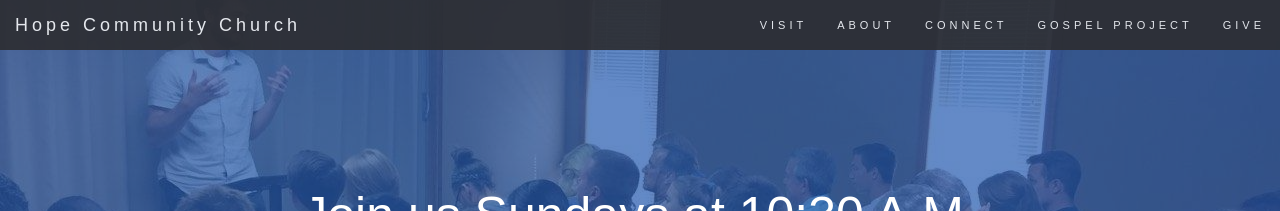
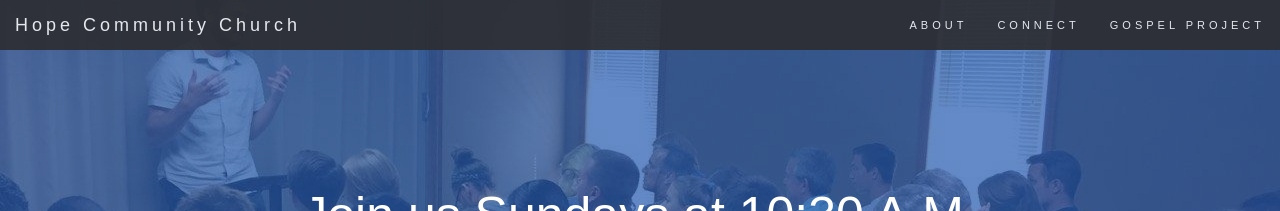
Before and after one commit to calcnerd256/hope-community.github.io, a Jekyll site: the page built from visit.md, in a window 1280 px wide. Shown: the top 211 px of the page. Built offline with Jekyll 4.4.1, drawn with Linux system fonts in a browser that asks for light colours; nearby versions of some CDN libraries.

Commit message:
Update header.html

```diff
--- a/_includes/header.html
+++ b/_includes/header.html
@@ -13,11 +13,11 @@
 	    </div>
 	    <div class="collapse navbar-collapse" id="myNavbar">
 	      <ul class="nav navbar-nav navbar-right">
-	      	<li><a href="{{ "/visit" | relative_url}}">VISIT</a></li>
+	      <!--	<li><a href="{{ "/visit" | relative_url}}">VISIT</a></li>-->
 	      	<li><a href="{{ "/about" | relative_url}}">ABOUT</a></li>
 	        <li><a href="{{ "/connect" | relative_url}}">CONNECT</a></li>
 	        <li><a href="{{ "/gp" | relative_url}}">GOSPEL PROJECT</a></li>
-	        <li><a href="#">GIVE</a></li>
+<!--	        <li><a href="#">GIVE</a></li>-->
 <!--		{% if page_paths %}
                 {% for path in page_paths %}
                     {% assign my_page = site.pages | where: "path", path | first %}
```
